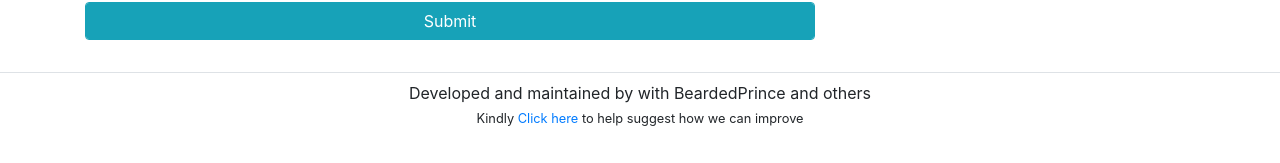
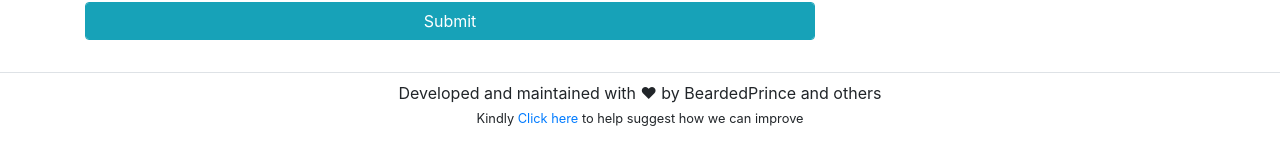
Before and after one commit to beardedprince/Halaaqat-Finder, an Angular app: page /contact in a window 1280 px wide. Shown: the part 423-586 px from the top of the page. Built offline with nearby package versions, Linux system fonts and the light colour scheme.

Commit message:
add signature lol

```diff
--- a/src/app/footer/footer.component.html
+++ b/src/app/footer/footer.component.html
@@ -1,4 +1,4 @@
 <footer class="text-center mt-3 pb-2 border-top bg-default">
-<p class="pt-2 m-0"> Developed and maintained by with  BeardedPrince and others </p>
+<p class="pt-2 m-0">Developed and maintained with ❤ by BeardedPrince  and others </p>
 <small class="mb-2" > Kindly <a routerLink ="/contact">Click here</a> to help suggest how we can improve </small>
 </footer>
```
